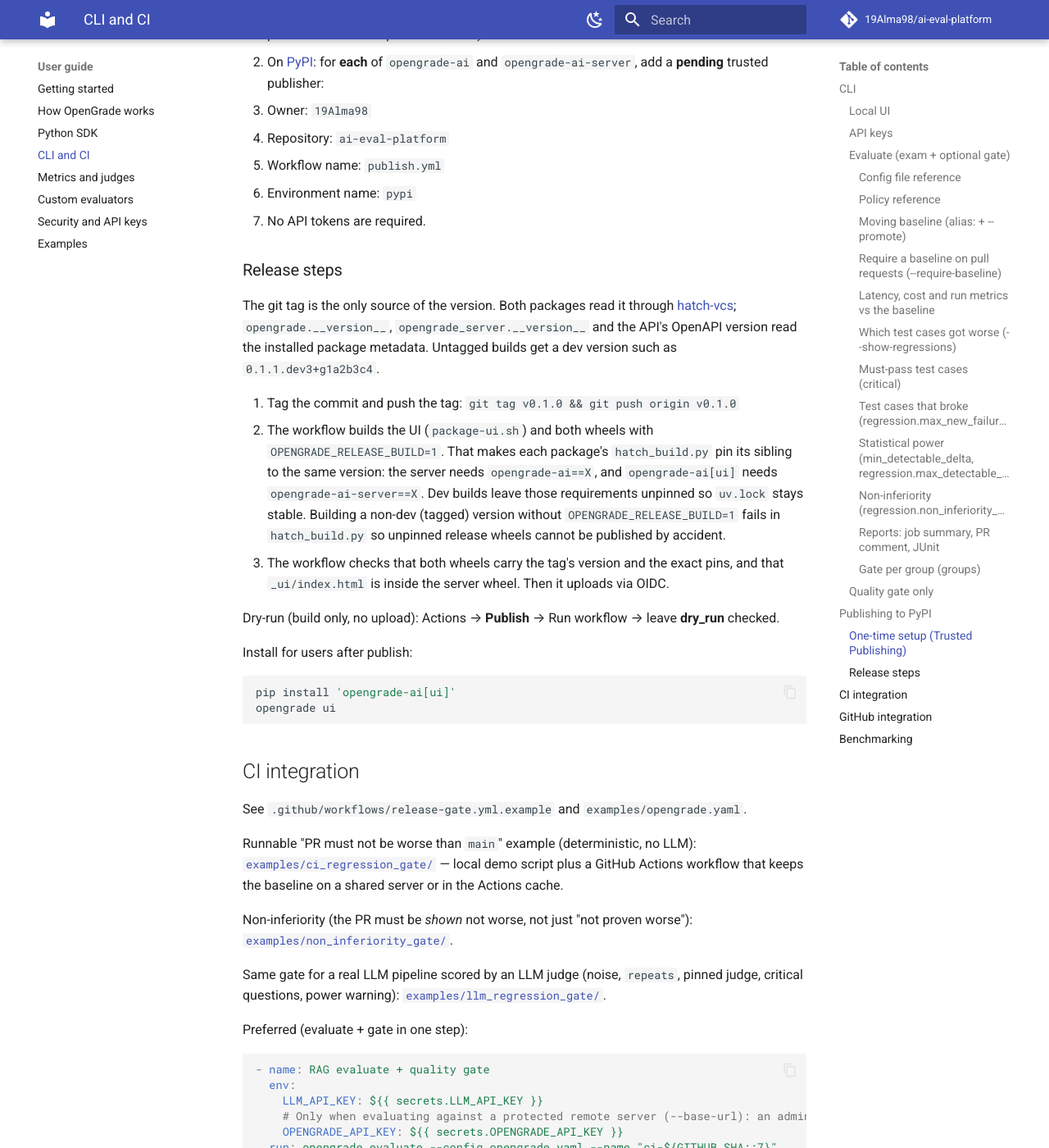
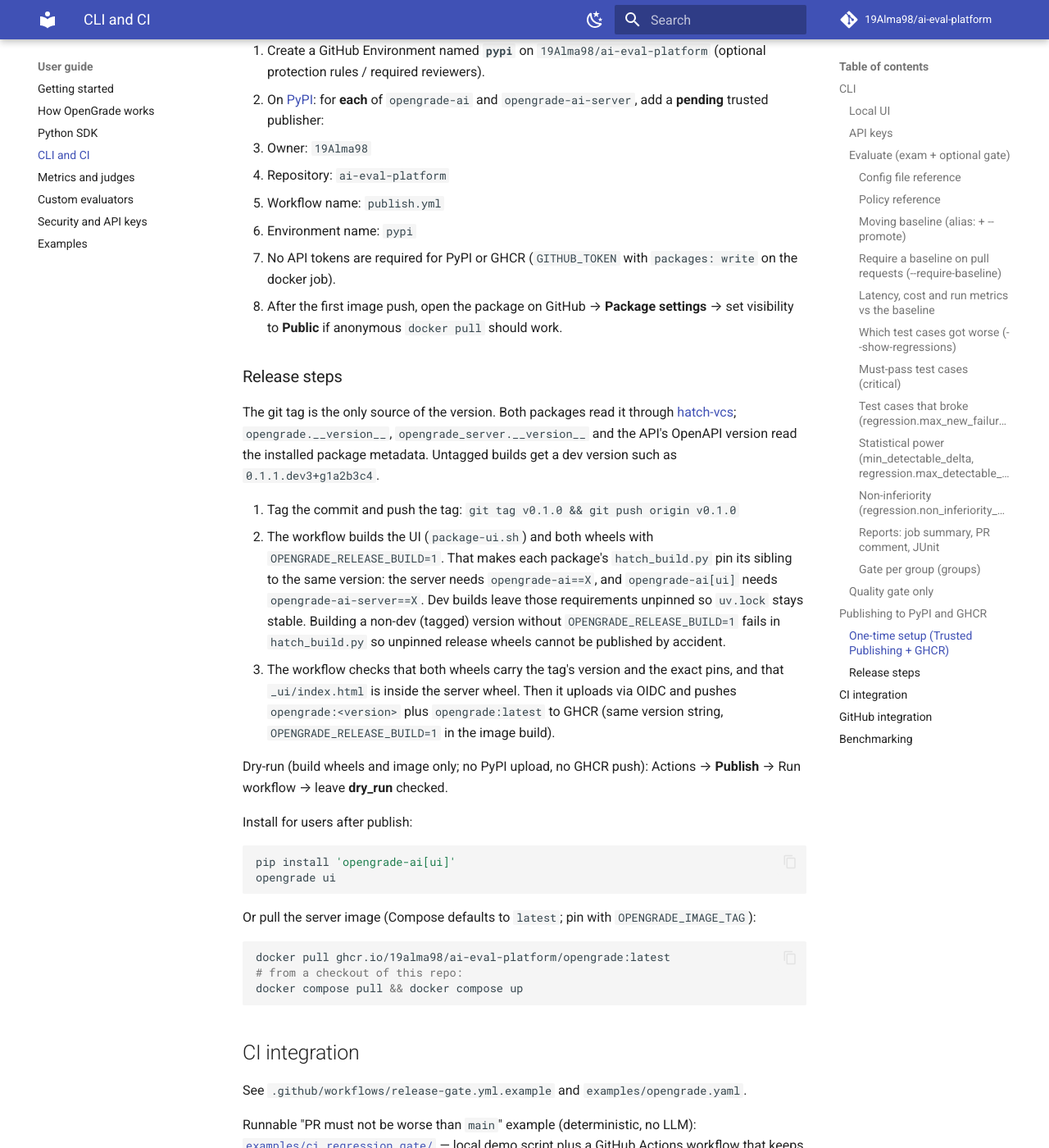
Before and after one commit to 19Alma98/ai-eval-platform, an MkDocs documentation site: the page built from docs/08-cli-ci.md, in a window 1280 px wide and 1400 px high, scrolled down 10441 px. Shown: the whole window at 82% size. Built offline with MkDocs 1.6.1 and Material for MkDocs 9.7.7, drawn with Linux system fonts in a browser that asks for light colours; comment, search, counter and statistics services are not loaded; some of the changed text lies outside the part shown.

Commit message:
estensione publish e aggiornamento compose

````diff
--- a/docker-compose.yml
+++ b/docker-compose.yml
@@ -16,10 +16,15 @@
       retries: 15
 
   # API and UI in one image (same static UI as `opengrade ui`): http://localhost:8000
+  # Published on tag to GHCR; override with OPENGRADE_IMAGE_TAG=0.x.y or build locally.
   api:
+    image: ghcr.io/19alma98/ai-eval-platform/opengrade:${OPENGRADE_IMAGE_TAG:-latest}
     build:
       context: .
       dockerfile: backend/Dockerfile
+      args:
+        OPENGRADE_VERSION: ${OPENGRADE_VERSION:-0.0.0.dev0+docker}
+        OPENGRADE_RELEASE_BUILD: ${OPENGRADE_RELEASE_BUILD:-}
 
     # Optional: copy backend/.env.example → backend/.env for LLM judges / overrides.
     env_file:
--- a/docs/08-cli-ci.md
+++ b/docs/08-cli-ci.md
@@ -310,18 +310,19 @@
 
 `opengrade login` is not required for v0.1. The CLI talks to a local/self-hosted API on a trusted network.
 
-## Publishing to PyPI
+## Publishing to PyPI and GHCR
 
 Workflow: [`.github/workflows/publish.yml`](../.github/workflows/publish.yml).
 
 Distributions:
 
-| PyPI name | Import / CLI |
-|-----------|--------------|
-| `opengrade-ai` | `import opengrade` / console script `opengrade` |
-| `opengrade-ai-server` | `opengrade_server` / console script `opengrade-server` |
+| Artifact | Name |
+|----------|------|
+| PyPI SDK | `opengrade-ai` — `import opengrade` / console script `opengrade` |
+| PyPI server | `opengrade-ai-server` — `opengrade_server` / console script `opengrade-server` |
+| Container | `ghcr.io/19alma98/ai-eval-platform/opengrade` — API + packaged UI (non-root `10001`) |
 
-### One-time setup (Trusted Publishing)
+### One-time setup (Trusted Publishing + GHCR)
 
 1. Create a GitHub Environment named **`pypi`** on `19Alma98/ai-eval-platform` (optional protection rules / required reviewers).
 2. On [PyPI](https://pypi.org/manage/account/publishing/): for **each** of `opengrade-ai` and `opengrade-ai-server`, add a **pending** trusted publisher:
@@ -329,7 +330,8 @@
    - Repository: `ai-eval-platform`
    - Workflow name: `publish.yml`
    - Environment name: `pypi`
-3. No API tokens are required.
+3. No API tokens are required for PyPI or GHCR (`GITHUB_TOKEN` with `packages: write` on the docker job).
+4. After the first image push, open the package on GitHub → **Package settings** → set visibility to **Public** if anonymous `docker pull` should work.
 
 ### Release steps
 
@@ -337,15 +339,23 @@
 
 1. Tag the commit and push the tag: `git tag v0.1.0 && git push origin v0.1.0`
 2. The workflow builds the UI (`package-ui.sh`) and both wheels with `OPENGRADE_RELEASE_BUILD=1`. That makes each package's `hatch_build.py` pin its sibling to the same version: the server needs `opengrade-ai==X`, and `opengrade-ai[ui]` needs `opengrade-ai-server==X`. Dev builds leave those requirements unpinned so `uv.lock` stays stable. Building a non-dev (tagged) version without `OPENGRADE_RELEASE_BUILD=1` fails in `hatch_build.py` so unpinned release wheels cannot be published by accident.
-3. The workflow checks that both wheels carry the tag's version and the exact pins, and that `_ui/index.html` is inside the server wheel. Then it uploads via OIDC.
+3. The workflow checks that both wheels carry the tag's version and the exact pins, and that `_ui/index.html` is inside the server wheel. Then it uploads via OIDC and pushes `opengrade:<version>` plus `opengrade:latest` to GHCR (same version string, `OPENGRADE_RELEASE_BUILD=1` in the image build).
 
-Dry-run (build only, no upload): Actions → **Publish** → Run workflow → leave **dry_run** checked.
+Dry-run (build wheels and image only; no PyPI upload, no GHCR push): Actions → **Publish** → Run workflow → leave **dry_run** checked.
 
 Install for users after publish:
 
 ```bash
 pip install 'opengrade-ai[ui]'
 opengrade ui
+```
+
+Or pull the server image (Compose defaults to `latest`; pin with `OPENGRADE_IMAGE_TAG`):
+
+```bash
+docker pull ghcr.io/19alma98/ai-eval-platform/opengrade:latest
+# from a checkout of this repo:
+docker compose pull && docker compose up
 ```
 
 ## CI integration
````
Also changed, not shown: README.md (+6 -4 lines), TODO.md (+0 -6 lines), backend/README.md (+2 -2 lines), 1 other file.
